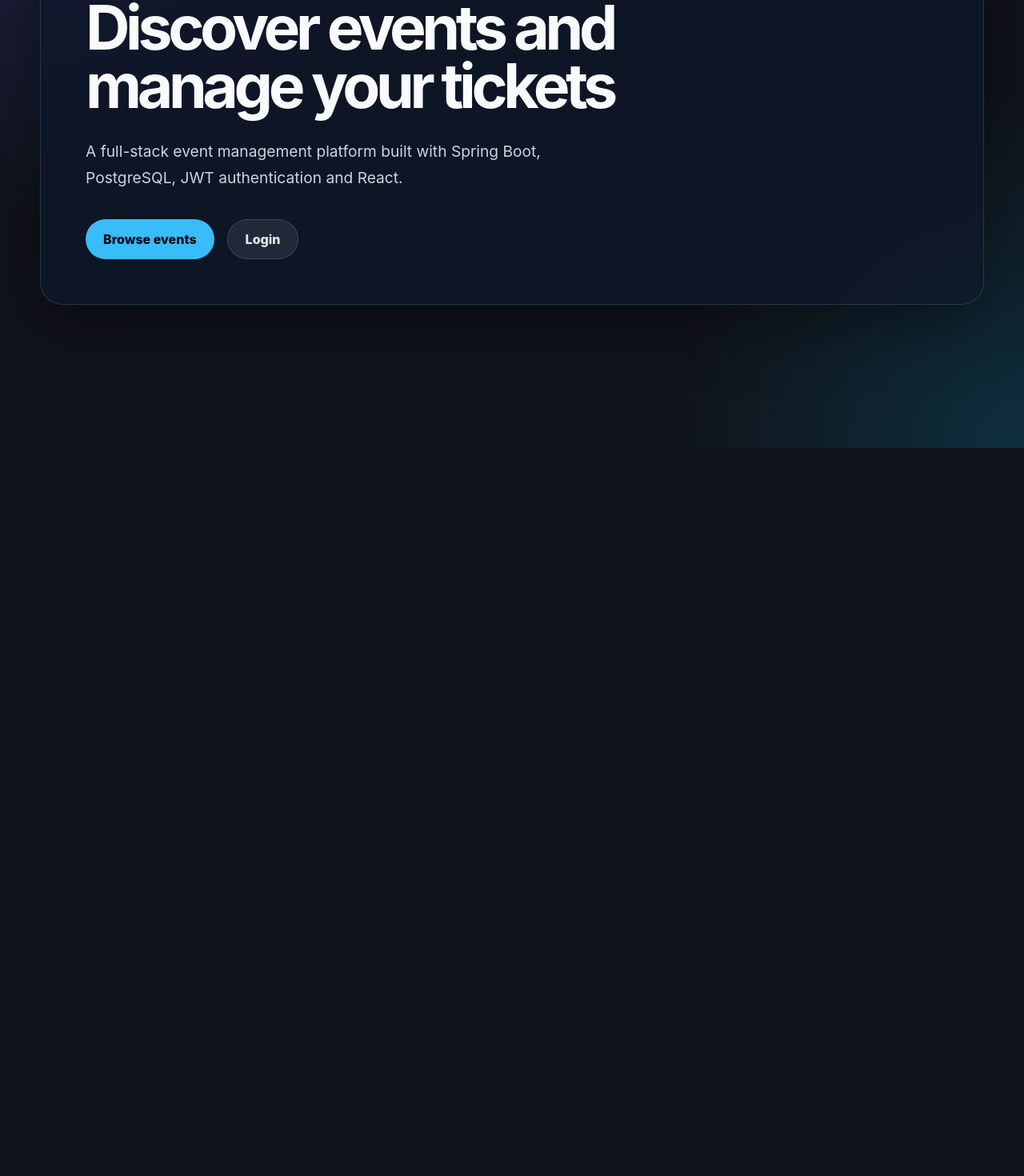
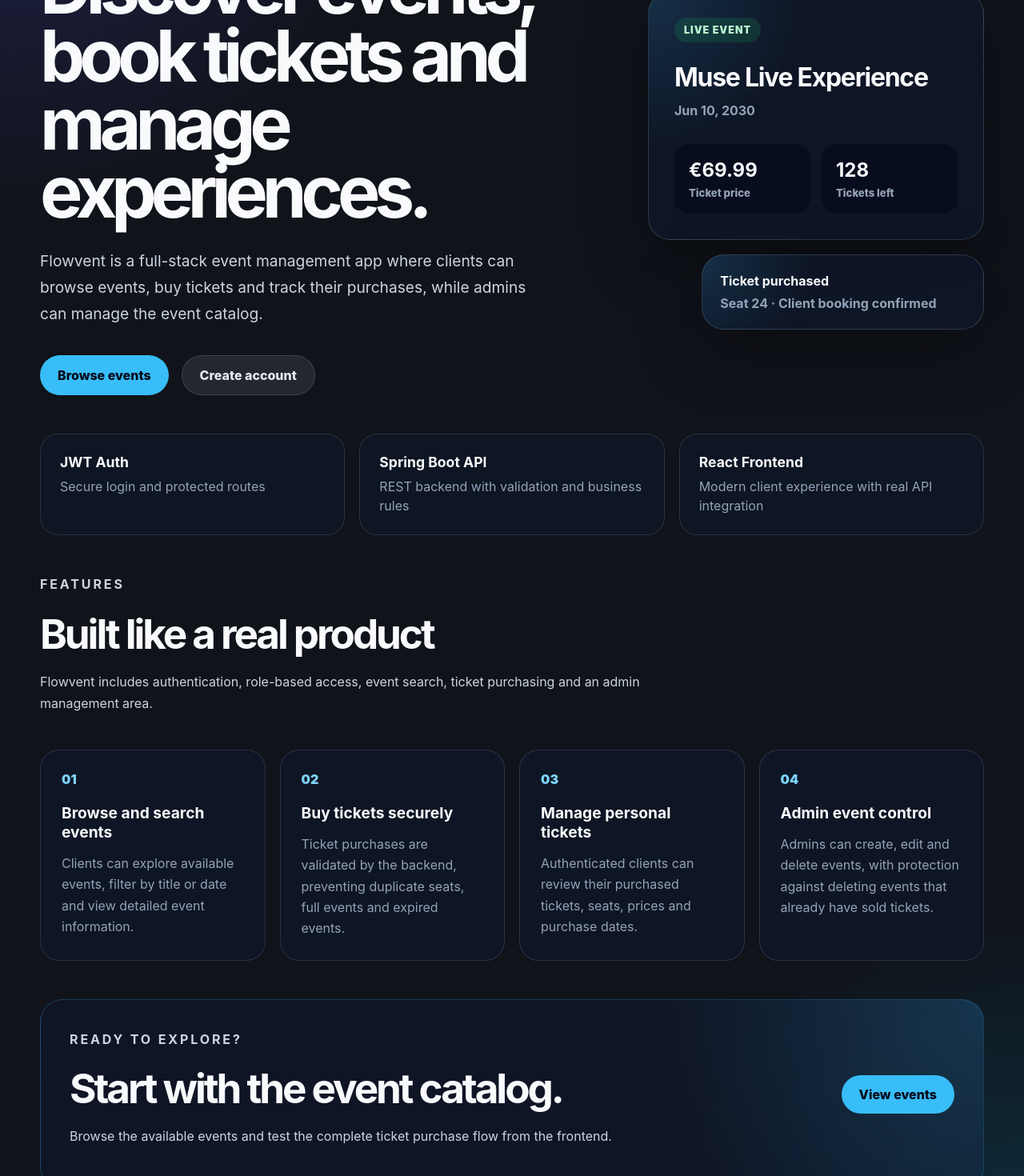
Before and after one commit to tarikii/Flowvent-Springboot, a React (Vite) app in the folder frontend/: page / in a window 1280 px wide. Shown: the part 240-1710 px from the top of the page at 80% size. Before the commit the page ends 800 px from the top, so only its background shows below. Built offline with nearby package versions, Linux system fonts and the light colour scheme.

Commit message:
feat: improve home landing page

```diff
--- a/frontend/src/App.css
+++ b/frontend/src/App.css
@@ -680,3 +680,250 @@ h1 {
     display: grid;
   }
 }
+
+.homePage {
+  display: grid;
+  gap: 48px;
+}
+
+.homeHero {
+  display: grid;
+  grid-template-columns: minmax(0, 1fr) 420px;
+  gap: 42px;
+  align-items: center;
+  min-height: calc(100vh - 220px);
+}
+
+.homeHeroContent h1 {
+  max-width: 860px;
+  margin: 0;
+  color: #f8fafc;
+  font-size: clamp(3rem, 7vw, 6.4rem);
+  line-height: 0.95;
+  letter-spacing: -0.08em;
+}
+
+.heroPreview {
+  position: relative;
+  display: grid;
+  gap: 18px;
+}
+
+.previewCard {
+  border: 1px solid rgba(148, 163, 184, 0.24);
+  border-radius: 28px;
+  background:
+    radial-gradient(circle at top left, rgba(56, 189, 248, 0.16), transparent 38%),
+    rgba(15, 23, 42, 0.78);
+  box-shadow: 0 24px 80px rgba(0, 0, 0, 0.36);
+}
+
+.mainPreviewCard {
+  padding: 32px;
+}
+
+.previewBadge {
+  display: inline-flex;
+  margin-bottom: 24px;
+  padding: 8px 12px;
+  border-radius: 999px;
+  background: rgba(34, 197, 94, 0.14);
+  color: #bbf7d0;
+  font-size: 0.78rem;
+  font-weight: 900;
+  text-transform: uppercase;
+  letter-spacing: 0.08em;
+}
+
+.previewCard h2 {
+  margin: 0;
+  color: #f8fafc;
+  font-size: 2rem;
+  letter-spacing: -0.04em;
+}
+
+.previewCard p {
+  margin: 12px 0 0;
+  color: #94a3b8;
+  font-weight: 700;
+}
+
+.previewStats {
+  display: grid;
+  grid-template-columns: 1fr 1fr;
+  gap: 14px;
+  margin-top: 32px;
+}
+
+.previewStats div {
+  padding: 18px;
+  border-radius: 18px;
+  background: rgba(2, 6, 23, 0.46);
+}
+
+.previewStats strong {
+  display: block;
+  color: #f8fafc;
+  font-size: 1.5rem;
+}
+
+.previewStats span {
+  display: block;
+  margin-top: 6px;
+  color: #94a3b8;
+  font-size: 0.82rem;
+  font-weight: 800;
+}
+
+.smallPreviewCard {
+  width: 84%;
+  justify-self: end;
+  padding: 22px;
+}
+
+.smallPreviewCard strong {
+  display: block;
+  color: #f8fafc;
+}
+
+.smallPreviewCard span {
+  display: block;
+  margin-top: 8px;
+  color: #94a3b8;
+  font-weight: 700;
+}
+
+.homeStats {
+  display: grid;
+  grid-template-columns: repeat(3, 1fr);
+  gap: 18px;
+}
+
+.homeStats div {
+  padding: 24px;
+  border: 1px solid rgba(148, 163, 184, 0.2);
+  border-radius: 22px;
+  background: rgba(15, 23, 42, 0.66);
+}
+
+.homeStats strong {
+  display: block;
+  color: #f8fafc;
+  font-size: 1.1rem;
+}
+
+.homeStats span {
+  display: block;
+  margin-top: 8px;
+  color: #94a3b8;
+  line-height: 1.5;
+}
+
+.featuresSection {
+  display: grid;
+  gap: 28px;
+}
+
+.sectionHeader {
+  max-width: 760px;
+}
+
+.sectionHeader h2,
+.ctaSection h2 {
+  margin: 0;
+  color: #f8fafc;
+  font-size: clamp(2rem, 4vw, 3.8rem);
+  letter-spacing: -0.06em;
+}
+
+.sectionHeader p,
+.ctaSection p {
+  color: #cbd5e1;
+  line-height: 1.7;
+}
+
+.featuresGrid {
+  display: grid;
+  grid-template-columns: repeat(4, 1fr);
+  gap: 18px;
+}
+
+.featureCard {
+  padding: 26px;
+  border: 1px solid rgba(148, 163, 184, 0.2);
+  border-radius: 24px;
+  background: rgba(15, 23, 42, 0.7);
+}
+
+.featureCard span {
+  display: inline-flex;
+  margin-bottom: 20px;
+  color: #7dd3fc;
+  font-weight: 900;
+}
+
+.featureCard h3 {
+  margin: 0;
+  color: #f8fafc;
+  font-size: 1.2rem;
+}
+
+.featureCard p {
+  margin: 14px 0 0;
+  color: #94a3b8;
+  line-height: 1.65;
+}
+
+.ctaSection {
+  display: flex;
+  justify-content: space-between;
+  gap: 28px;
+  align-items: center;
+  padding: 36px;
+  border: 1px solid rgba(56, 189, 248, 0.24);
+  border-radius: 28px;
+  background:
+    radial-gradient(circle at top right, rgba(56, 189, 248, 0.18), transparent 34%),
+    rgba(15, 23, 42, 0.74);
+}
+
+.ctaSection div {
+  max-width: 760px;
+}
+
+@media (max-width: 1100px) {
+  .homeHero {
+    grid-template-columns: 1fr;
+    min-height: auto;
+  }
+
+  .heroPreview {
+    max-width: 520px;
+  }
+
+  .featuresGrid {
+    grid-template-columns: repeat(2, 1fr);
+  }
+
+  .homeStats {
+    grid-template-columns: 1fr;
+  }
+}
+
+@media (max-width: 700px) {
+  .homeHeroContent h1 {
+    font-size: 3.2rem;
+  }
+
+  .previewStats {
+    grid-template-columns: 1fr;
+  }
+
+  .featuresGrid {
+    grid-template-columns: 1fr;
+  }
+
+  .ctaSection {
+    display: grid;
+  }
+}
--- a/frontend/src/pages/HomePage.tsx
+++ b/frontend/src/pages/HomePage.tsx
@@ -1,27 +1,147 @@
 import { Link } from 'react-router-dom'
+import { useAuth } from '../context/AuthContext'
 
 export function HomePage() {
+  const { isAuthenticated, user } = useAuth()
+
   return (
-    <main className="page">
-      <section className="hero">
-        <p className="eyebrow">Flowvent</p>
+    <main className="page homePage">
+      <section className="homeHero">
+        <div className="homeHeroContent">
+          <p className="eyebrow">Event ticketing platform</p>
 
-        <h1>Discover events and manage your tickets</h1>
+          <h1>Discover events, book tickets and manage experiences.</h1>
 
           <p className="heroText">
-          A full-stack event management platform built with Spring Boot,
-          PostgreSQL, JWT authentication and React.
+            Flowvent is a full-stack event management app where clients can
+            browse events, buy tickets and track their purchases, while admins
+            can manage the event catalog.
           </p>
 
           <div className="actions">
-          <Link to="/events" className="button">
+            <Link className="button" to="/events">
               Browse events
             </Link>
 
-          <Link to="/login" className="button secondary">
-            Login
+            {!isAuthenticated && (
+              <Link className="button secondary" to="/register">
+                Create account
               </Link>
+            )}
+
+            {user?.role === 'ADMIN' && (
+              <Link className="button secondary" to="/admin/events">
+                Admin panel
+              </Link>
+            )}
           </div>
+        </div>
+
+        <aside className="heroPreview">
+          <div className="previewCard mainPreviewCard">
+            <span className="previewBadge">Live event</span>
+            <h2>Muse Live Experience</h2>
+            <p>Jun 10, 2030</p>
+
+            <div className="previewStats">
+              <div>
+                <strong>€69.99</strong>
+                <span>Ticket price</span>
+              </div>
+
+              <div>
+                <strong>128</strong>
+                <span>Tickets left</span>
+              </div>
+            </div>
+          </div>
+
+          <div className="previewCard smallPreviewCard">
+            <strong>Ticket purchased</strong>
+            <span>Seat 24 · Client booking confirmed</span>
+          </div>
+        </aside>
+      </section>
+
+      <section className="homeStats">
+        <div>
+          <strong>JWT Auth</strong>
+          <span>Secure login and protected routes</span>
+        </div>
+
+        <div>
+          <strong>Spring Boot API</strong>
+          <span>REST backend with validation and business rules</span>
+        </div>
+
+        <div>
+          <strong>React Frontend</strong>
+          <span>Modern client experience with real API integration</span>
+        </div>
+      </section>
+
+      <section className="featuresSection">
+        <div className="sectionHeader">
+          <p className="eyebrow">Features</p>
+          <h2>Built like a real product</h2>
+          <p>
+            Flowvent includes authentication, role-based access, event search,
+            ticket purchasing and an admin management area.
+          </p>
+        </div>
+
+        <div className="featuresGrid">
+          <article className="featureCard">
+            <span>01</span>
+            <h3>Browse and search events</h3>
+            <p>
+              Clients can explore available events, filter by title or date and
+              view detailed event information.
+            </p>
+          </article>
+
+          <article className="featureCard">
+            <span>02</span>
+            <h3>Buy tickets securely</h3>
+            <p>
+              Ticket purchases are validated by the backend, preventing duplicate
+              seats, full events and expired events.
+            </p>
+          </article>
+
+          <article className="featureCard">
+            <span>03</span>
+            <h3>Manage personal tickets</h3>
+            <p>
+              Authenticated clients can review their purchased tickets, seats,
+              prices and purchase dates.
+            </p>
+          </article>
+
+          <article className="featureCard">
+            <span>04</span>
+            <h3>Admin event control</h3>
+            <p>
+              Admins can create, edit and delete events, with protection against
+              deleting events that already have sold tickets.
+            </p>
+          </article>
+        </div>
+      </section>
+
+      <section className="ctaSection">
+        <div>
+          <p className="eyebrow">Ready to explore?</p>
+          <h2>Start with the event catalog.</h2>
+          <p>
+            Browse the available events and test the complete ticket purchase
+            flow from the frontend.
+          </p>
+        </div>
+
+        <Link className="button" to="/events">
+          View events
+        </Link>
       </section>
     </main>
   )
```
Lines whose indentation alone changed are shown as unchanged.
